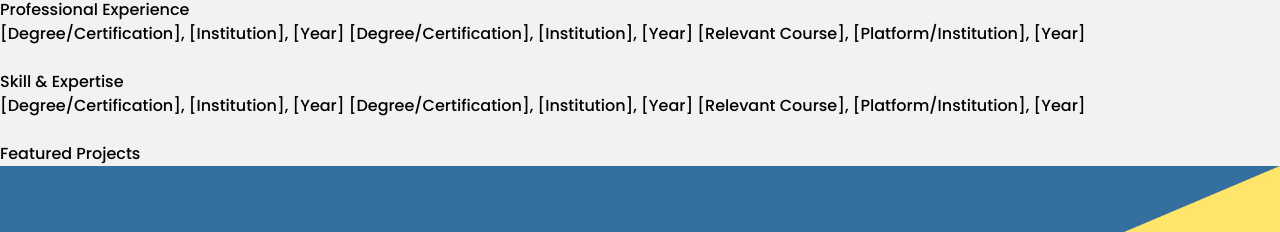
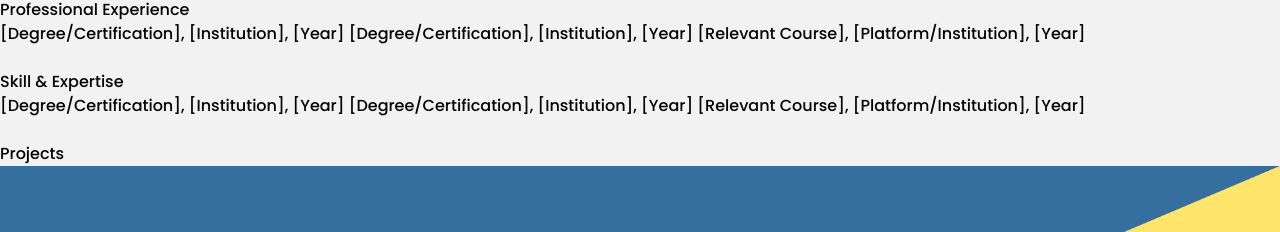
Before and after one commit to MunimJawad/mjp, a React (Vite) app: page / in a window 1280 px wide. Shown: the part 3034-3266 px from the top of the page. Built offline with nearby package versions, Linux system fonts and the light colour scheme.

Commit message:
Description of changes

```diff
--- a/src/components/Projects.jsx
+++ b/src/components/Projects.jsx
@@ -45,7 +45,7 @@
   return (
     <div name="Projects" className='max-w-screen-2xl container mx-auto px-4 md:px-20 mt-10'>
         <div>
-        <h1 className='text-3xl font-bold mb-5'>Featured Projects</h1>
+        <h1 className='text-3xl font-bold mb-5'>Projects</h1>
         </div>
 
 
```
